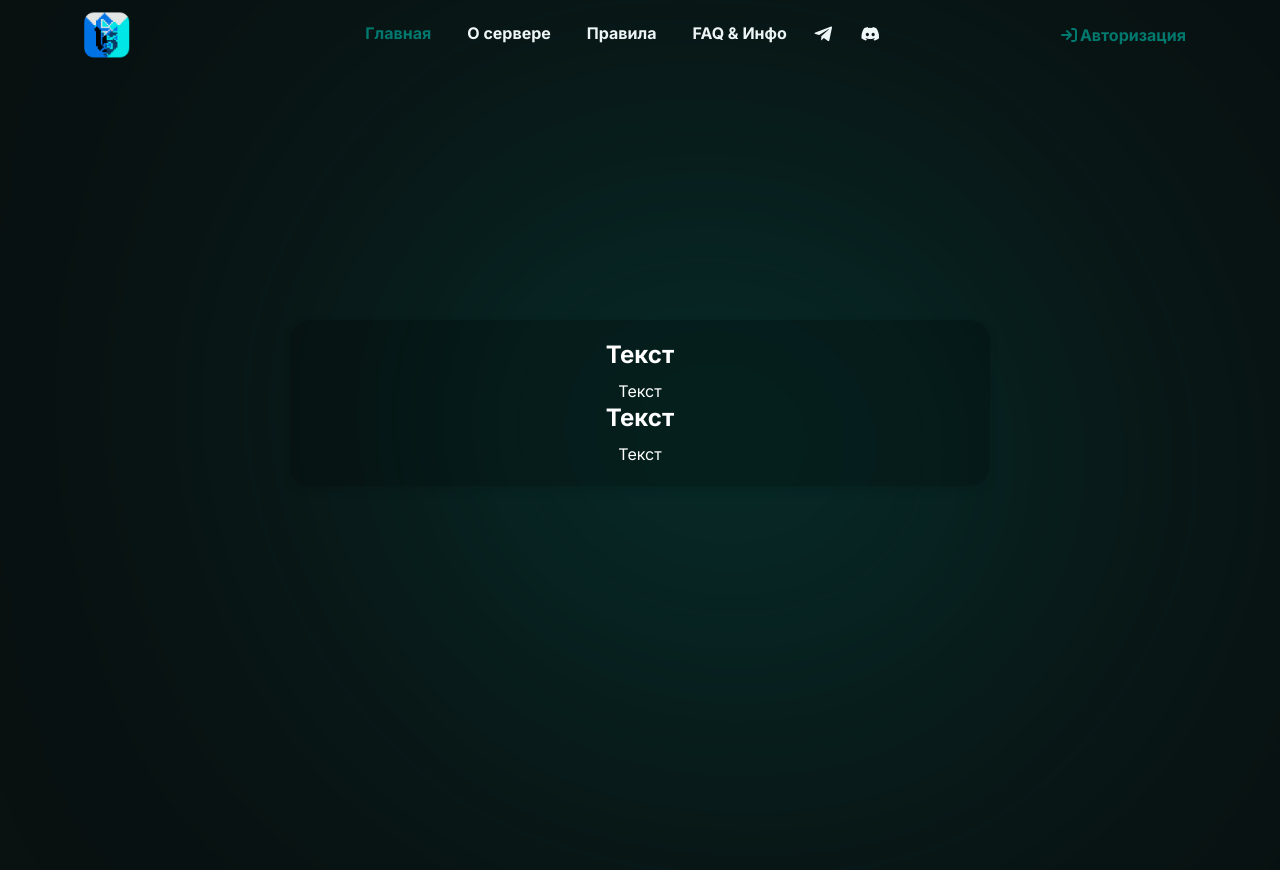
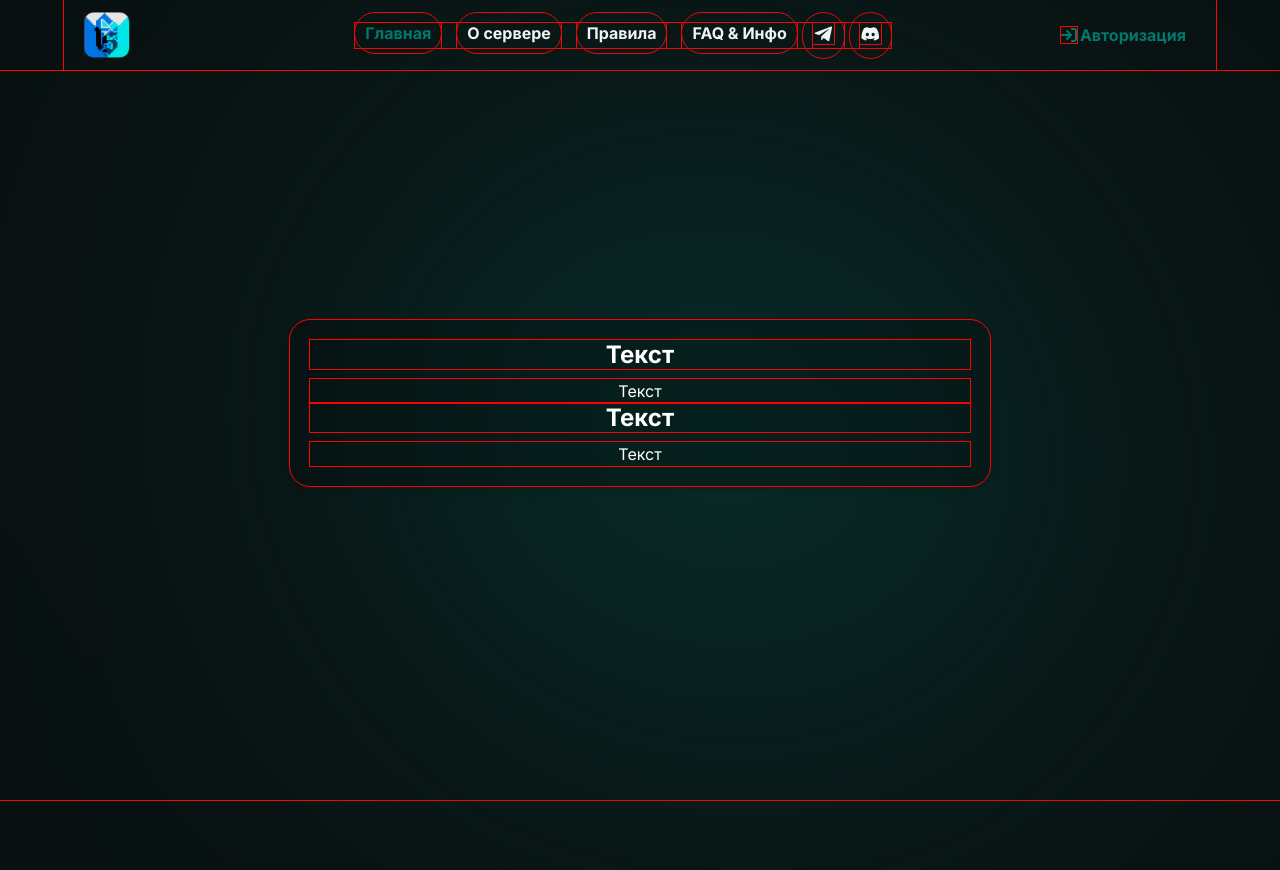
Before and after one commit to MinePav/minepav.github.io, a PHP site: page / in a window 1280 px wide. Run offline with PHP 8.4, Linux system fonts and the light colour scheme; some libraries are stand-ins or nearby versions.

Commit message:
Update style.css

```diff
--- a/style.css
+++ b/style.css
@@ -6,6 +6,7 @@
   box-sizing: border-box;
   font-family: 'Inter', sans-serif;
   font-weight: 700;
+  outline: solid 1px red;
 }
 
 html { height: 100%; }
```
